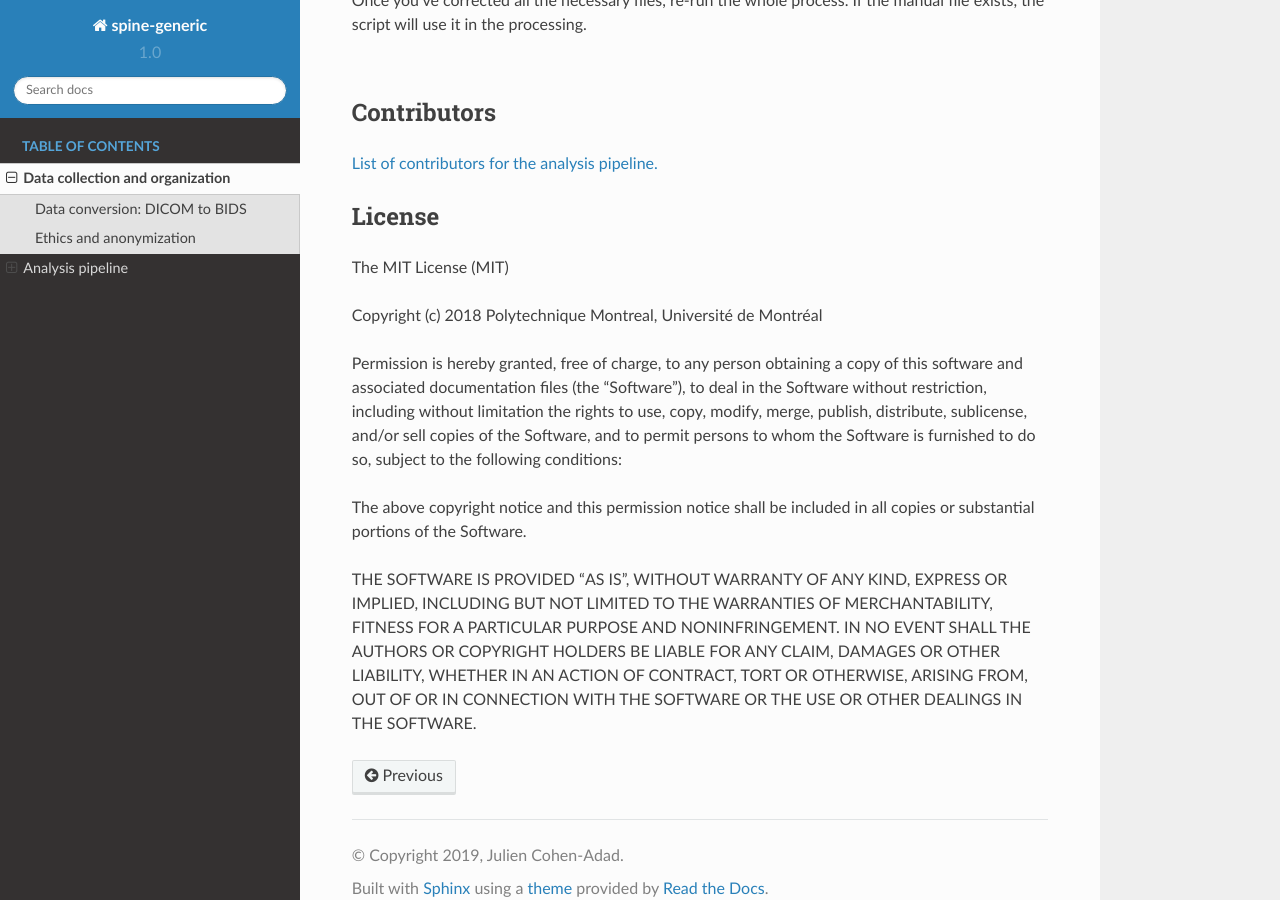
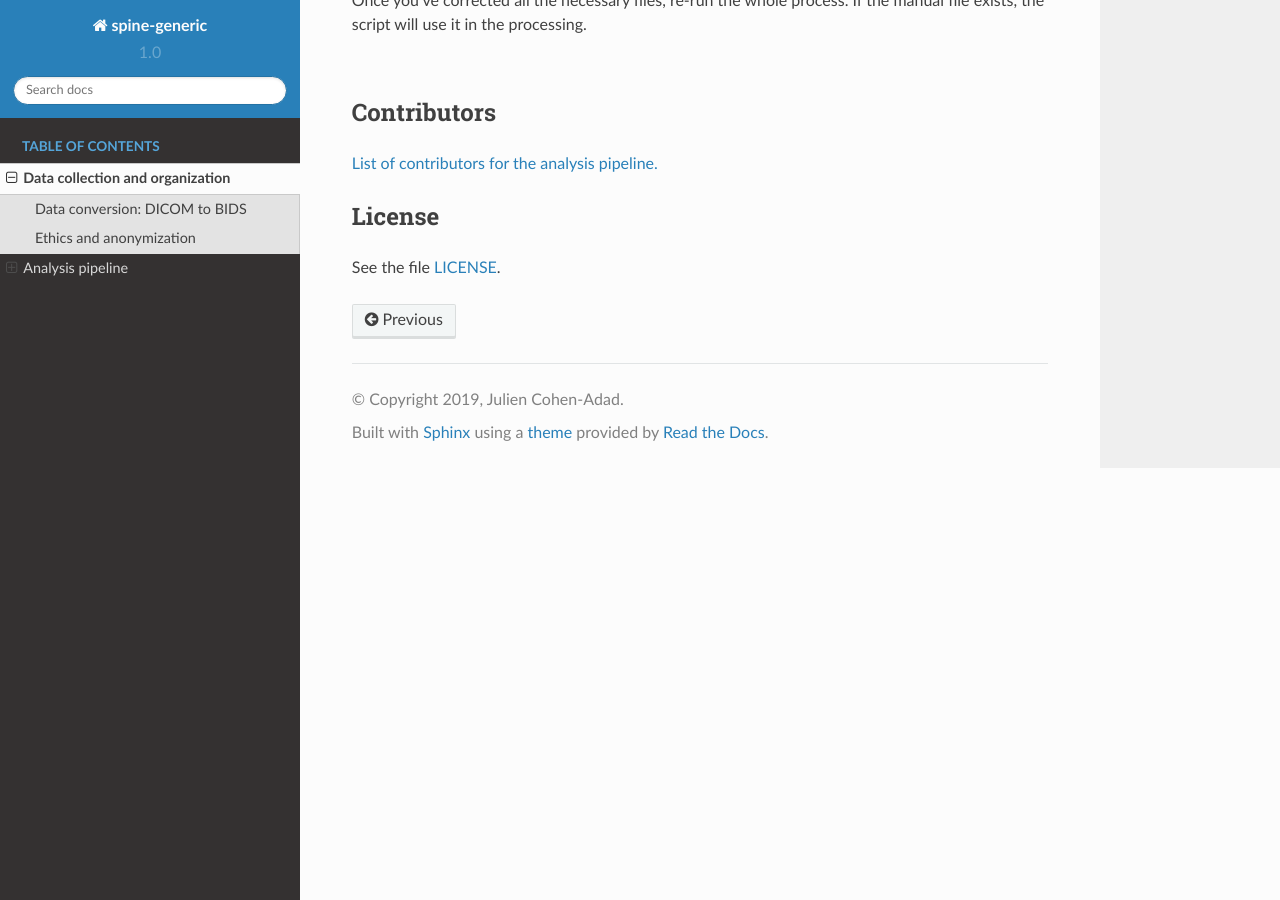
Before and after one commit to spine-generic/spine-generic, a Sphinx documentation site: the page built from docs/documentation.rst, in a window 1280 px wide and 900 px high, scrolled down 7221 px. Built offline with Sphinx 7.4.7 and the Read the Docs theme 2.0.0, drawn with Linux system fonts in a browser that asks for light colours.

Commit message:
Update documentation.rst

```diff
--- a/docs/documentation.rst
+++ b/docs/documentation.rst
@@ -377,25 +377,4 @@ pipeline. <https://github.com/sct-pipeline/spine-generic/graphs/contributors>`__
 License
 -------
 
-The MIT License (MIT)
-
-Copyright (c) 2018 Polytechnique Montreal, Université de Montréal
-
-Permission is hereby granted, free of charge, to any person obtaining a
-copy of this software and associated documentation files (the
-"Software"), to deal in the Software without restriction, including
-without limitation the rights to use, copy, modify, merge, publish,
-distribute, sublicense, and/or sell copies of the Software, and to
-permit persons to whom the Software is furnished to do so, subject to
-the following conditions:
-
-The above copyright notice and this permission notice shall be included
-in all copies or substantial portions of the Software.
-
-THE SOFTWARE IS PROVIDED "AS IS", WITHOUT WARRANTY OF ANY KIND, EXPRESS
-OR IMPLIED, INCLUDING BUT NOT LIMITED TO THE WARRANTIES OF
-MERCHANTABILITY, FITNESS FOR A PARTICULAR PURPOSE AND NONINFRINGEMENT.
-IN NO EVENT SHALL THE AUTHORS OR COPYRIGHT HOLDERS BE LIABLE FOR ANY
-CLAIM, DAMAGES OR OTHER LIABILITY, WHETHER IN AN ACTION OF CONTRACT,
-TORT OR OTHERWISE, ARISING FROM, OUT OF OR IN CONNECTION WITH THE
-SOFTWARE OR THE USE OR OTHER DEALINGS IN THE SOFTWARE.
+See the file `LICENSE <https://github.com/sct-pipeline/spine-generic/blob/master/LICENSE>`_.
```
